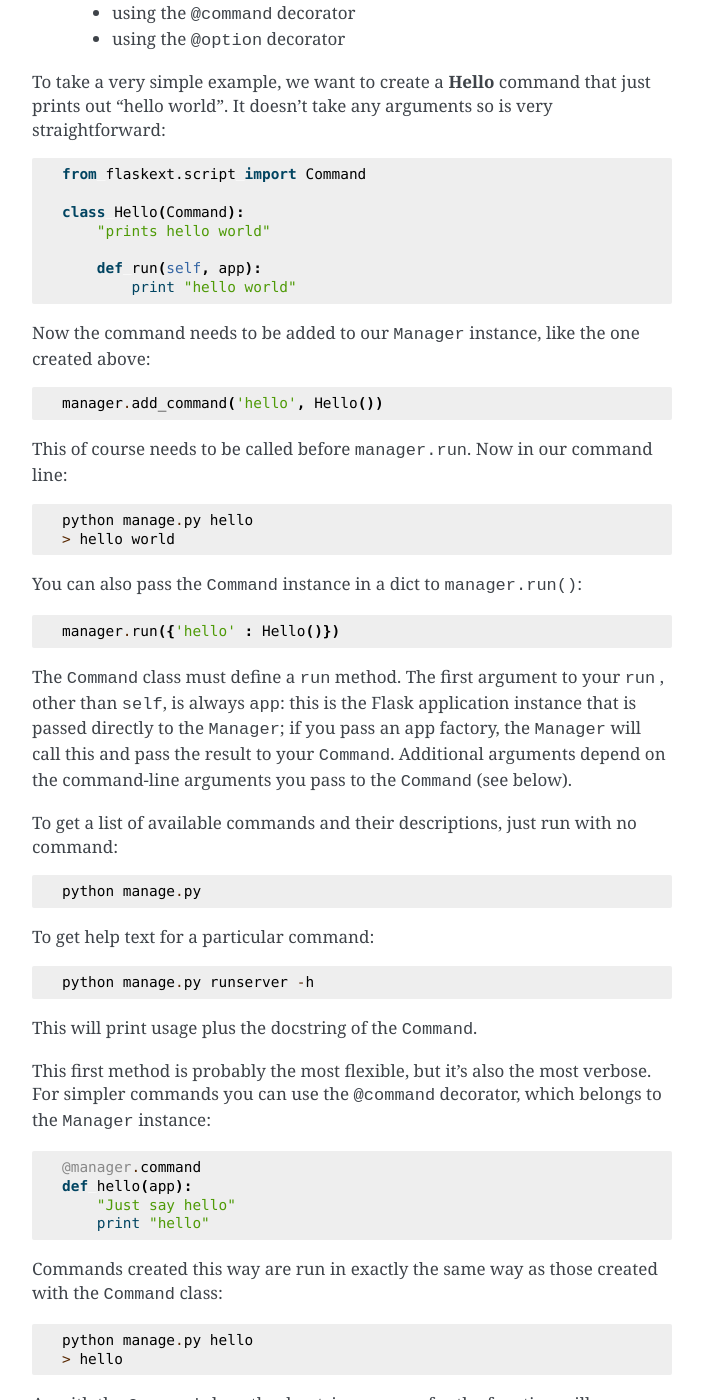
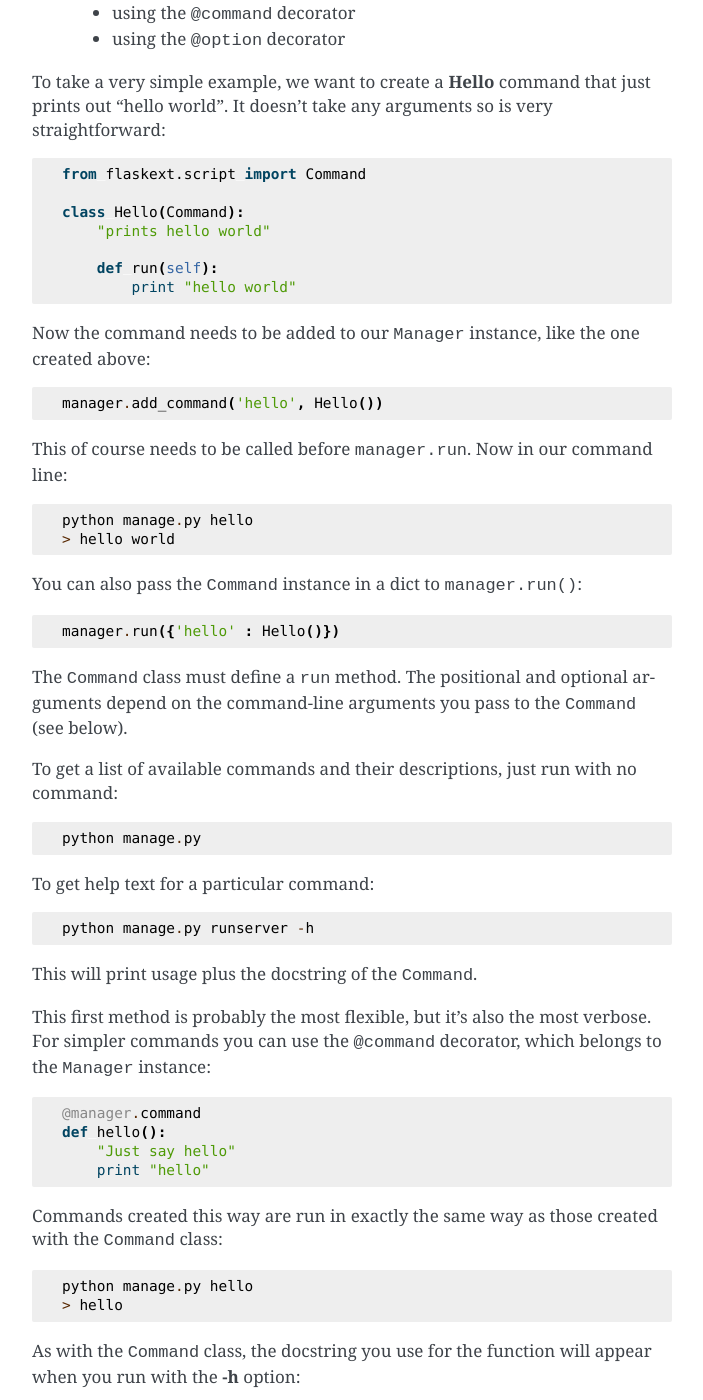
Before and after one commit to smurfix/flask-script, a Sphinx documentation site: the page built from docs/index.rst, in a window 1280 px wide and 1400 px high, scrolled down 1966 px. Shown: the whole window, without its empty margins (288-991 px from the left). Built offline with Sphinx 7.4.7, drawn with Linux system fonts in a browser that asks for light colours; some of the changed text lies outside the part shown.

Commit message:
doc changes
--HG--
branch : app-removal

```diff
--- a/docs/index.rst
+++ b/docs/index.rst
@@ -16,7 +16,7 @@ The **Flask-Script** extension provides support for writing external scripts in
     manager = Manager(app)
 
     @manager.command
-    def hello(app):
+    def hello():
         print "hello"
 
     if __name__ == "__main__":
@@ -88,7 +88,7 @@ doesn't take any arguments so is very straightforward::
     class Hello(Command):
         "prints hello world"
 
-        def run(self, app):
+        def run(self):
             print "hello world"
 
 Now the command needs to be added to our ``Manager`` instance, like the one created above::
@@ -104,9 +104,7 @@ You can also pass the ``Command`` instance in a dict to ``manager.run()``::
 
     manager.run({'hello' : Hello()})
 
-The ``Command`` class must define a ``run`` method. The first argument to your ``run`` , other than ``self``,
-is always ``app``: this is the Flask application instance that is passed directly to the ``Manager``; if you
-pass an app factory, the ``Manager`` will call this and pass the result to your ``Command``. Additional arguments
+The ``Command`` class must define a ``run`` method. The positional and optional arguments
 depend on the command-line arguments you pass to the ``Command`` (see below).
 
 To get a list of available commands and their descriptions, just run with no command::
@@ -123,7 +121,7 @@ This first method is probably the most flexible, but it's also the most verbose.
 the ``@command`` decorator, which belongs to the ``Manager`` instance::
 
     @manager.command
-    def hello(app):
+    def hello():
         "Just say hello"
         print "hello"
 
@@ -146,8 +144,6 @@ control over your commands::
 
 The ``@option`` decorator is explained in more detail below.
 
-Note that with ``@command`` and ``@option`` decorators, the function must take the Flask application instance as the first
-argument, just as with ``Command.run``.
 
 Adding arguments to commands
 ----------------------------
@@ -174,7 +170,7 @@ To facilitate this you use the ``option_list`` attribute of the ``Command`` clas
             Option('--name', '-n', dest='name'),
         )
 
-        def run(self, app, name):
+        def run(self, name):
             print "hello %s" % name
 
 Positional and optional arguments are stored as ``Option`` instances - see the :ref:`api` below for details.
@@ -192,13 +188,13 @@ to return options at runtime based on for example per-instance attributes::
                 Option('-n', '--name', dest='name', default=self.default_name),
             ]
 
-        def run(self, app, name):
+        def run(self, name):
             print "hello",  name
 
 If you are using the ``@command`` decorator, it's much easier - the options are extracted automatically from your function arguments. This is an example of a positional argument::
 
     @manager.command
-    def hello(app, name):
+    def hello(name):
         print "hello", name
 
 You then invoke this on the command line like so::
@@ -209,7 +205,7 @@ You then invoke this on the command line like so::
 Or you can do optional arguments::
 
     @manager.command
-    def hello(app, name="Fred")
+    def hello(name="Fred")
         print hello, name
 
 These can be called like so::
@@ -225,15 +221,14 @@ alternatively::
 There are a couple of important points to note here.
 
 The short-form **-n** is formed from the first letter of the argument, so "name" > "-n". Therefore it's a good idea that your
-optional argument variable names begin with different letters (The first argument, "app", is ignored,
-so don't worry about "a" being taken).
+optional argument variable names begin with different letters.
 
 The second issue is that the **-h** switch always runs the help text for that command, so avoid arguments starting with the letter "h".
 
 Note also that if your optional argument is a boolean, for example::
 
     @manage.command
-    def verify(app, verified=False):
+    def verify(verified=False):
         """
         Checks if verified
         """
@@ -253,14 +248,14 @@ You can just call it like this::
 The ``@command`` decorator is fine for simple operations, but often you need the flexibility. For more sophisticated options it's better to use the ``@option`` decorator::
 
     @manager.option('-n', '--name', dest='name', default='joe')
-    def hello(app, name):
+    def hello(name):
         print "hello", name
 
 You can add as many options as you want::
 
     @manager.option('-n', '--name', dest='name', default='joe')
     @manager.option('-u', '--url', dest='url', default=None)
-    def hello(app, name, url):
+    def hello(name, url):
         if url is None:
             print "hello", name
         else:
@@ -304,7 +299,7 @@ As with any other **Flask-Script** configuration you can call this anywhere in y
 Suppose you have this command::
 
     @manager.command
-    def hello(app, name):
+    def hello(name):
         uppercase = app.config.get('USE_UPPERCASE', False)
         if uppercase:
             name = name.upper()
@@ -335,7 +330,7 @@ Getting user input
     manager = Manager(app)
 
     @manager.command
-    def dropdb(app):
+    def dropdb():
         if prompt_bool(
             "Are you sure you want to lose all your data"):
             db.drop_all()
@@ -373,7 +368,9 @@ The ``Server`` command has a number of command-line arguments - run ``python man
 
 Needless to say the development server is not intended for production use.
 
-The ``Shell`` command starts a Python shell. You can pass in a ``make_context`` argument, which must be a ``callable`` returning a ``dict``. As with commands, it always takes the ``app`` as the first argument. By default, this is just a dict returning the ``app`` instance::
+The ``Shell`` command starts a Python shell. You can pass in a ``make_context`` argument, which must be a ``callable`` returning a ``dict``. By default, this is just a dict returning the your Flask application instance::
+
+    from flask import app
 
     from flaskext.script import Shell, Manager
 
@@ -381,8 +378,8 @@ The ``Shell`` command starts a Python shell. You can pass in a ``make_context``
     from myapp import models
     from myapp.models import db
 
-    def _make_context(app):
-        return dict(app=app, db=db, models=models)
+    def _make_context():
+        return dict(app=app, app, db=db, models=models)
 
     manager = Manager(create_app)
     manager.add_command("shell", Shell(make_context=_make_context))
@@ -393,10 +390,10 @@ The ``Shell`` command will use `IPython <http://ipython.scipy.org/moin/>`_ if it
 
     shell = Shell(use_ipython=False)
 
-There is also a ``@shell`` decorator which you can use with a context function::
+There is also a ``shell`` decorator which you can use with a context function::
 
-    @shell
-    def make_shell_context(app):
+    @manager.shell
+    def make_shell_context():
         return dict(app=app, db=db, models=models)
 
 This enables a **shell** command with the defaults enabled::
```
